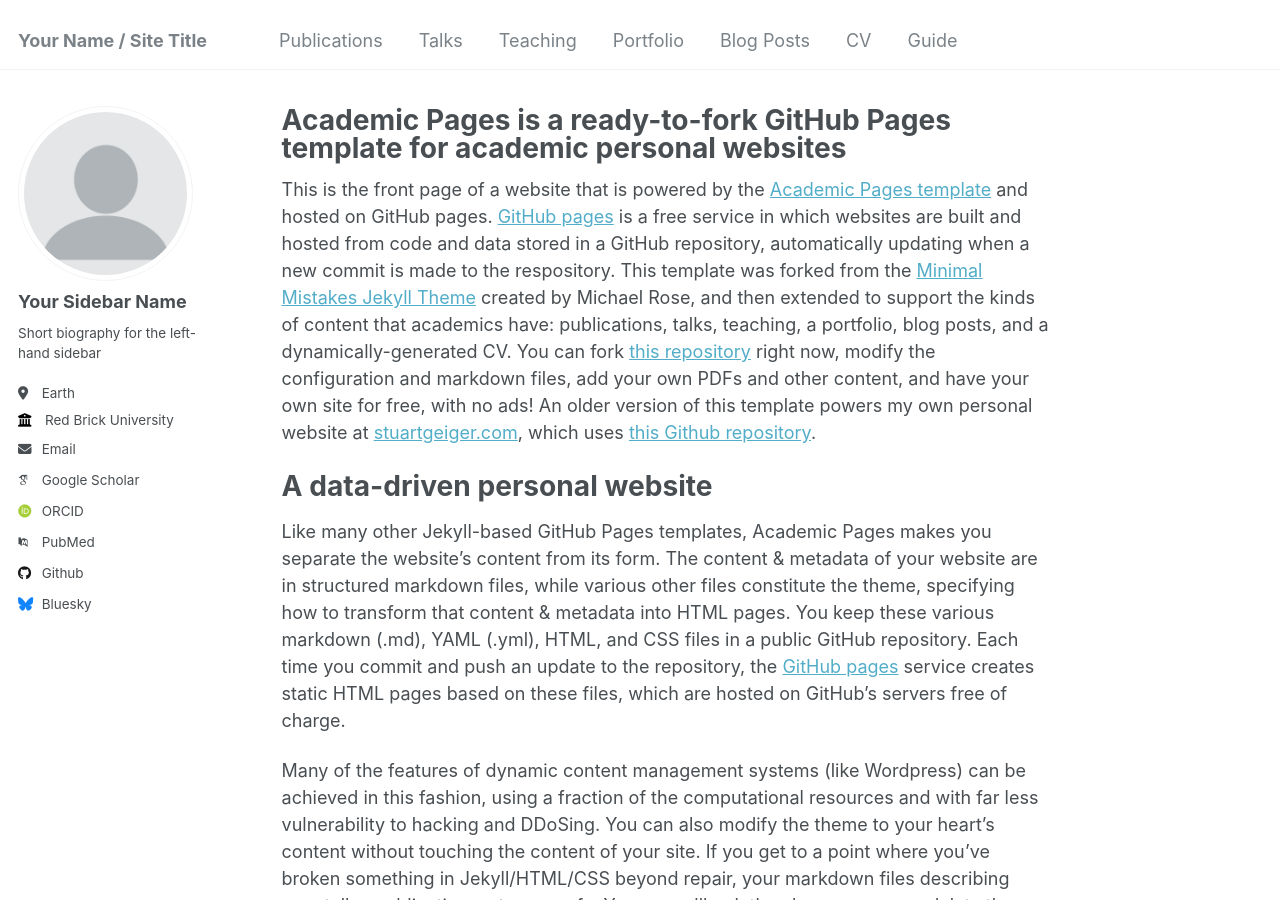
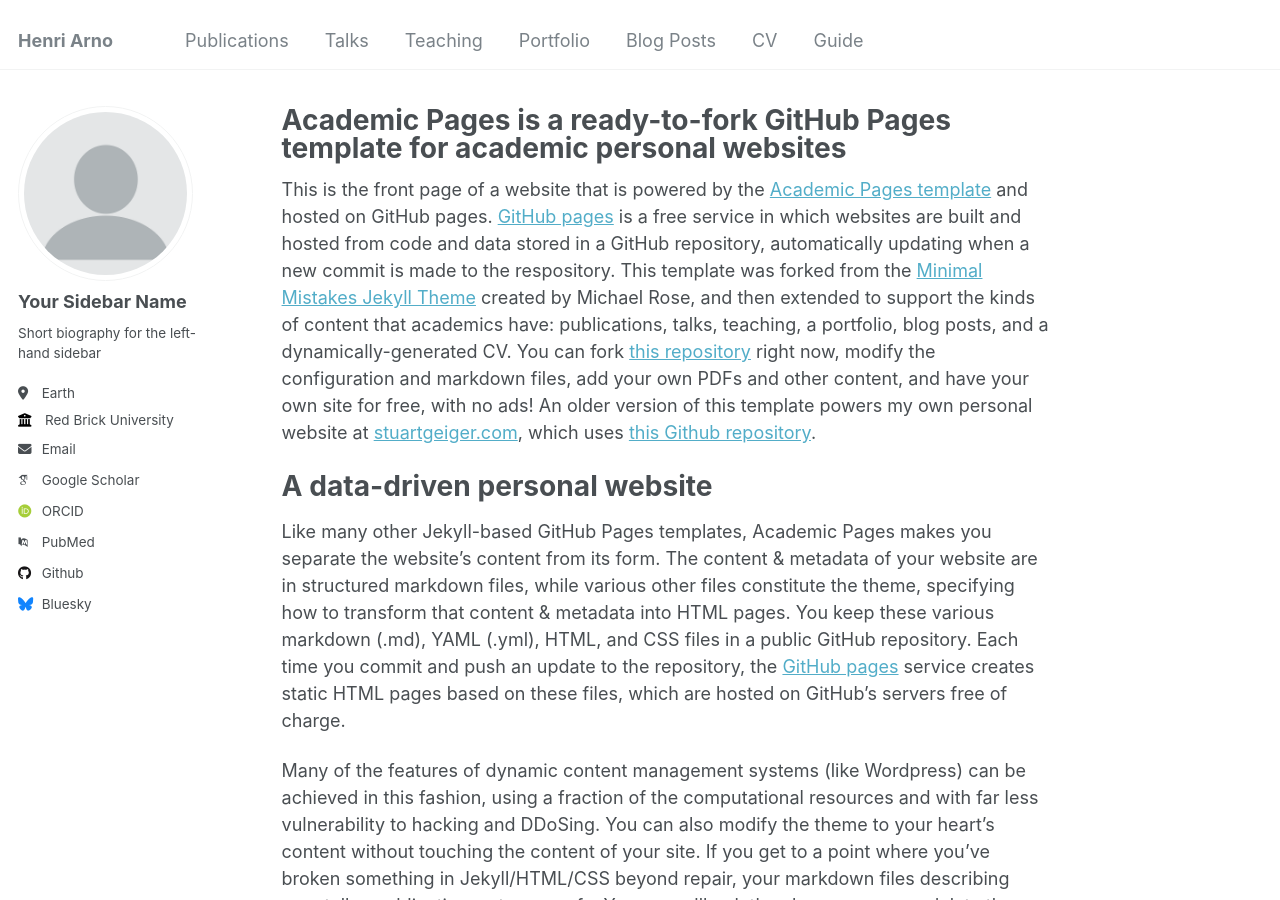
Before and after one commit to HenriArno/HenriArno.github.io, a Jekyll site: the page built from _pages/about.md, in a window 1280 px wide and 900 px high. Built offline with Jekyll 4.4.1, drawn with Linux system fonts in a browser that asks for light colours; some web fonts are replaced.

Commit message:
Update _config.yml

```diff
--- a/_config.yml
+++ b/_config.yml
@@ -8,7 +8,7 @@
 
 # Basic Site Settings
 locale                   : "en-US"
-title                    : "Your Name / Site Title"
+title                    : "Henri Arno"
 title_separator          : "-"
 name                     : &name "Your Name"
 description              : &description "personal description"
```
